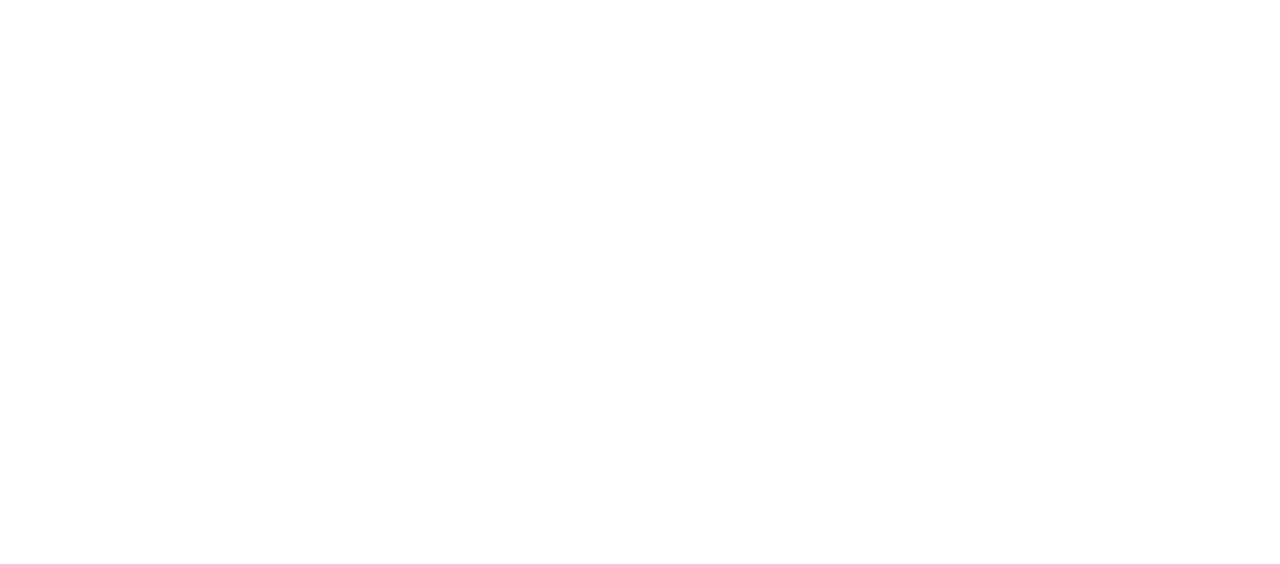
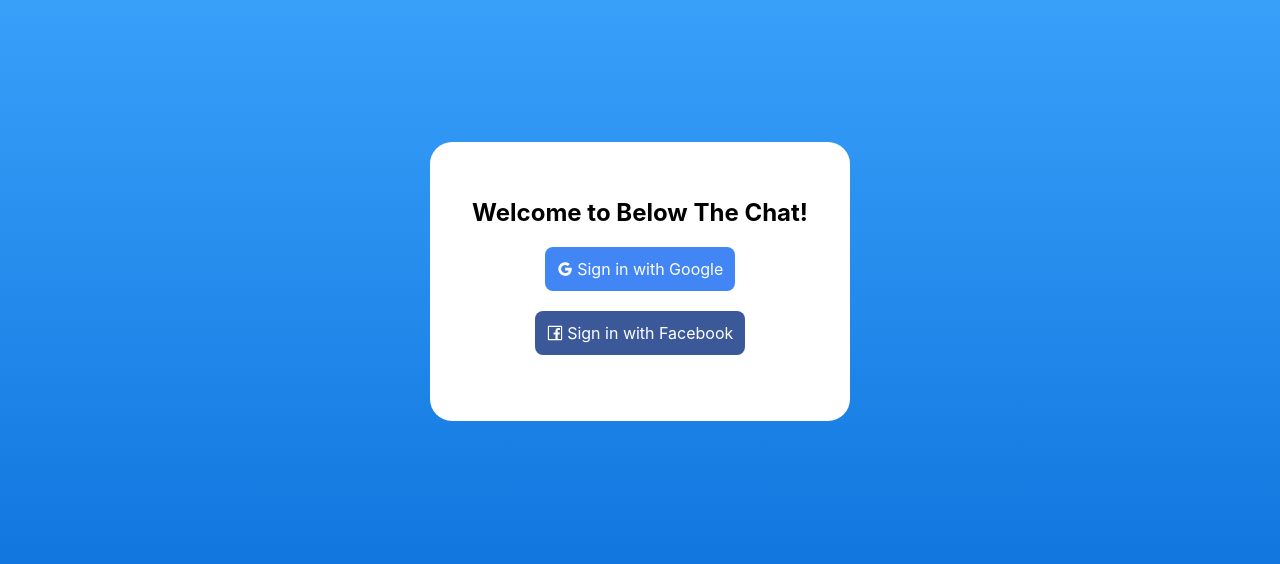
Before and after one commit to Vkar90/belowthechat, a React (Create React App) app: page / in a window 1280 px wide. Shown: the part 114-678 px from the top of the page. Built offline with nearby package versions, Linux system fonts and the light colour scheme.

Commit message:
hook firebase

```diff
--- a/src/components/App.js
+++ b/src/components/App.js
@@ -5,7 +5,7 @@ import { BrowserRouter as Router, Switch, Route } from "react-router-dom"
 // import { AuthProvider } from "../contexts/AuthContext"
 
 // import Chats from "./Chats"
-// import Login from "./Login"
+ import Login from "./Login"
 
 function App() {
   return (
@@ -13,8 +13,8 @@ function App() {
       <Router>
         {/* <AuthProvider> */}
           <Switch>
-            {/* <Route path="/chats" component={Chats} />
-            <Route path="/" component={Login} /> */}
+            {/* <Route path="/chats" component={Chats} /> */
+            <Route path="/" component={Login} /> }
           </Switch>
         {/* </AuthProvider> */}
       </Router>
--- /dev/null
+++ b/src/components/Login.js
@@ -0,0 +1,27 @@
+import React from 'react'
+import { GoogleOutlined, FacebookOutlined } from '@ant-design/icons'
+
+const Login = () => {
+    return (
+        <div id="login-page">
+            <div id="login-card">
+                <h2>Welcome to Below The Chat!</h2>
+                <div
+                    className="login-button google"
+                >
+                    <GoogleOutlined /> Sign in with Google
+                </div>
+
+                <br /> <br />
+                <div
+                    className="login-button facebook"
+                >
+                    <FacebookOutlined /> Sign in with Facebook
+                </div>
+            </div>
+
+        </div>
+    )
+}
+
+export default Login
```
Also changed, not shown: src/components/firebase.js (added, +11 -0 lines), 2 other files (tests, documents, lock files or other folders).
